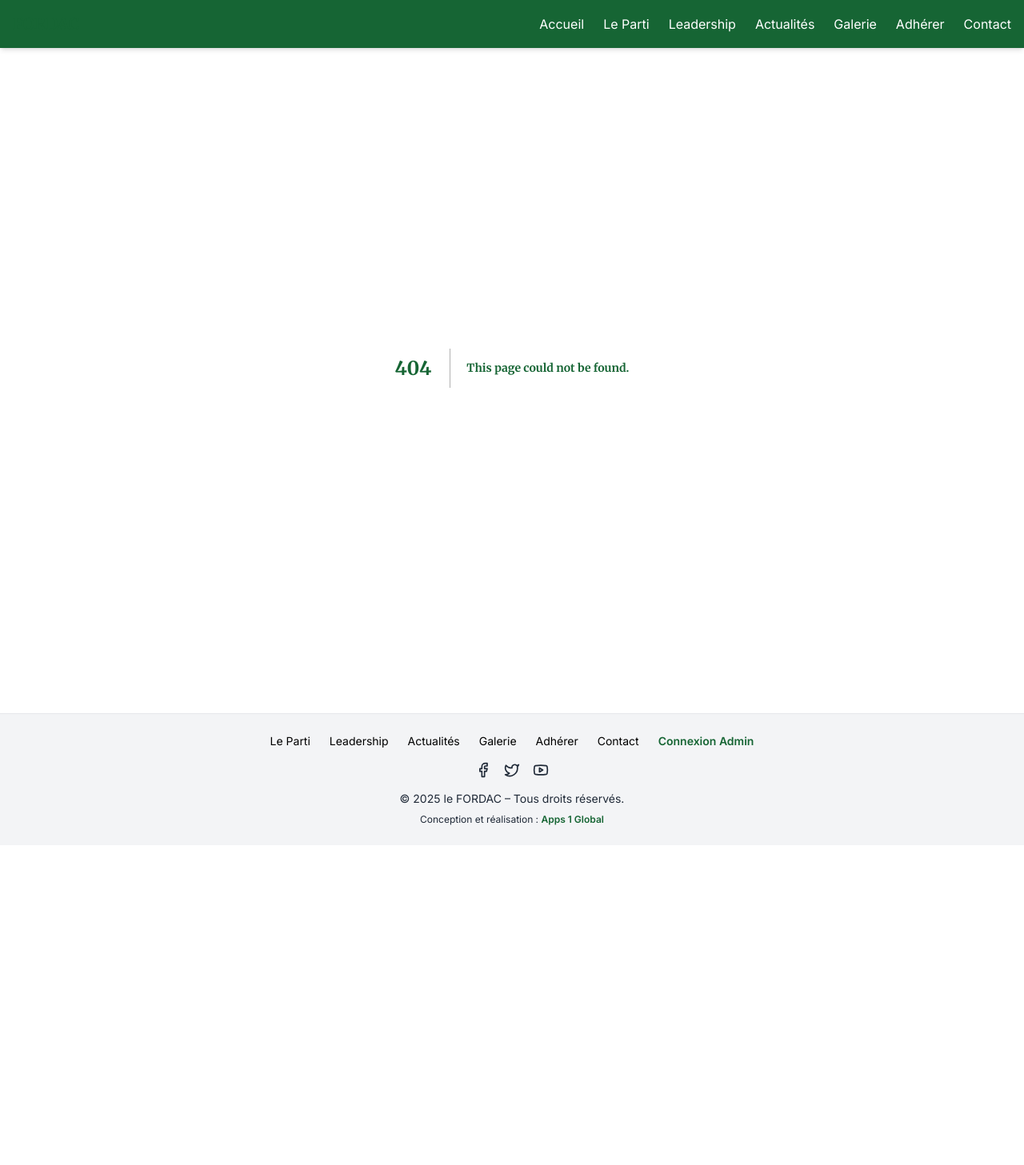
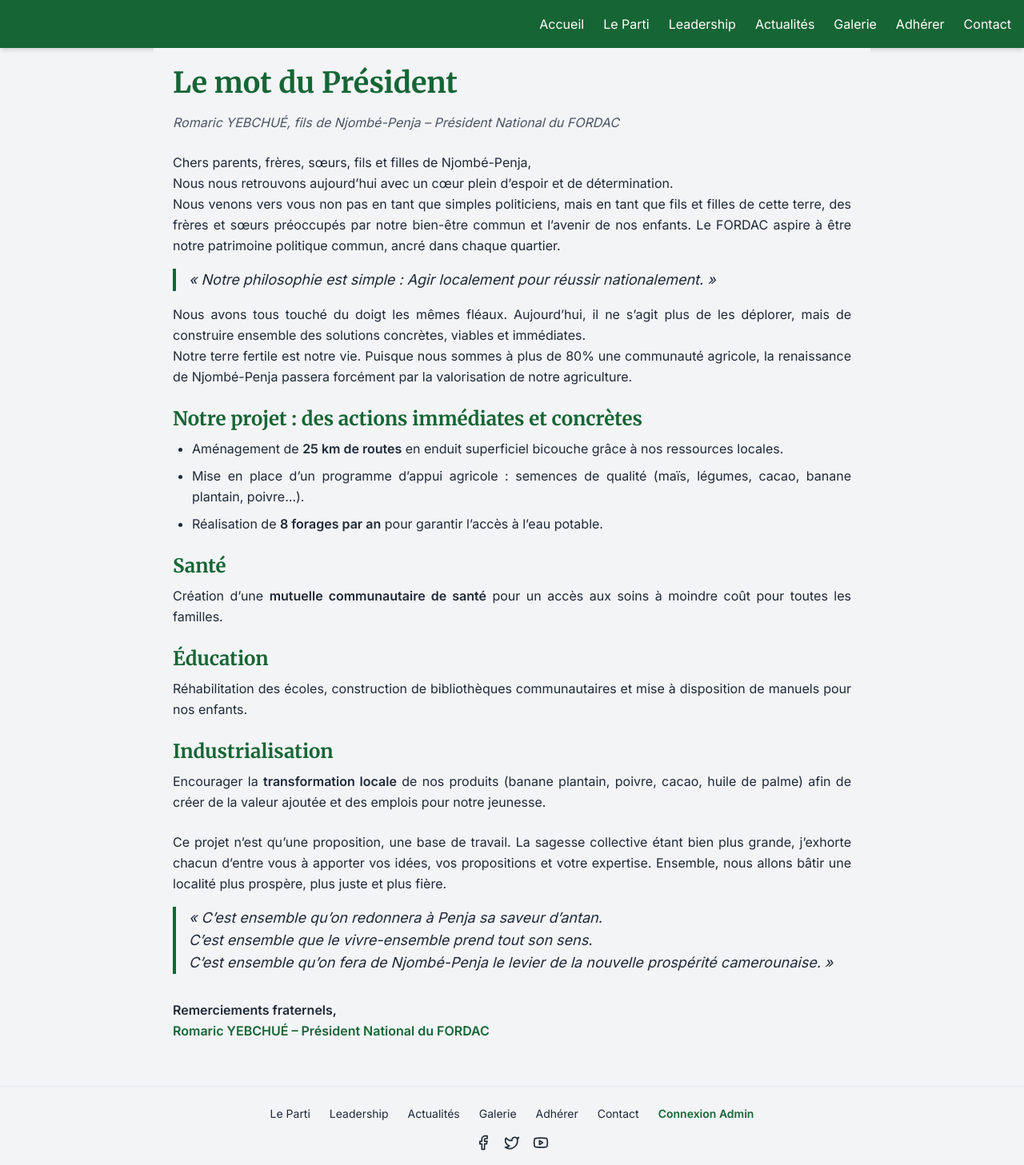
Before and after one commit to hdesumo/lefordac-app, a Next.js app: page /president in a window 1280 px wide. Before the commit this address had no page. Shown: the top 1457 px of the page at 80% size. Before the commit the page ends 1057 px from the top, so only its background shows below. Built offline with nearby package versions, Linux system fonts and the light colour scheme.

Commit message:
feat: add President page with speech

```diff
--- /dev/null
+++ b/pages/president.js
@@ -0,0 +1,112 @@
+export default function President() {
+  return (
+    <main className="max-w-4xl mx-auto p-6 bg-lefordac-light">
+      <h1 className="text-3xl md:text-4xl font-bold font-serif text-lefordac-primary mb-4">
+        Le mot du Président
+      </h1>
+      <p className="italic text-gray-600 mb-6">
+        Romaric YEBCHUÉ, fils de Njombé-Penja – Président National du FORDAC
+      </p>
+
+      <div className="prose prose-lg max-w-none text-justify leading-relaxed">
+        <p>
+          Chers parents, frères, sœurs, fils et filles de Njombé-Penja,
+          <br />
+          Nous nous retrouvons aujourd’hui avec un cœur plein d’espoir et de
+          détermination.
+        </p>
+
+        <p>
+          Nous venons vers vous non pas en tant que simples politiciens, mais en
+          tant que fils et filles de cette terre, des frères et sœurs préoccupés
+          par notre bien-être commun et l’avenir de nos enfants. Le FORDAC aspire
+          à être notre patrimoine politique commun, ancré dans chaque quartier.
+        </p>
+
+        <blockquote className="border-l-4 border-lefordac-primary pl-4 italic my-4 text-lg">
+          « Notre philosophie est simple : Agir localement pour réussir
+          nationalement. »
+        </blockquote>
+
+        <p>
+          Nous avons tous touché du doigt les mêmes fléaux. Aujourd’hui, il ne
+          s’agit plus de les déplorer, mais de construire ensemble des solutions
+          concrètes, viables et immédiates.
+        </p>
+
+        <p>
+          Notre terre fertile est notre vie. Puisque nous sommes à plus de 80% une
+          communauté agricole, la renaissance de Njombé-Penja passera forcément
+          par la valorisation de notre agriculture.
+        </p>
+
+        <h2 className="text-2xl font-bold text-lefordac-primary mt-6 mb-2">
+          Notre projet : des actions immédiates et concrètes
+        </h2>
+        <ul className="list-disc pl-6 space-y-2">
+          <li>
+            Aménagement de <strong>25 km de routes</strong> en enduit superficiel
+            bicouche grâce à nos ressources locales.
+          </li>
+          <li>
+            Mise en place d’un programme d’appui agricole : semences de qualité
+            (maïs, légumes, cacao, banane plantain, poivre…).
+          </li>
+          <li>
+            Réalisation de <strong>8 forages par an</strong> pour garantir l’accès
+            à l’eau potable.
+          </li>
+        </ul>
+
+        <h2 className="text-2xl font-bold text-lefordac-primary mt-6 mb-2">
+          Santé
+        </h2>
+        <p>
+          Création d’une <strong>mutuelle communautaire de santé</strong> pour un
+          accès aux soins à moindre coût pour toutes les familles.
+        </p>
+
+        <h2 className="text-2xl font-bold text-lefordac-primary mt-6 mb-2">
+          Éducation
+        </h2>
+        <p>
+          Réhabilitation des écoles, construction de bibliothèques communautaires
+          et mise à disposition de manuels pour nos enfants.
+        </p>
+
+        <h2 className="text-2xl font-bold text-lefordac-primary mt-6 mb-2">
+          Industrialisation
+        </h2>
+        <p>
+          Encourager la <strong>transformation locale</strong> de nos produits
+          (banane plantain, poivre, cacao, huile de palme) afin de créer de la
+          valeur ajoutée et des emplois pour notre jeunesse.
+        </p>
+
+        <p className="mt-6">
+          Ce projet n’est qu’une proposition, une base de travail. La sagesse
+          collective étant bien plus grande, j’exhorte chacun d’entre vous à
+          apporter vos idées, vos propositions et votre expertise. Ensemble, nous
+          allons bâtir une localité plus prospère, plus juste et plus fière.
+        </p>
+
+        <blockquote className="border-l-4 border-lefordac-primary pl-4 italic my-4 text-lg">
+          « C’est ensemble qu’on redonnera à Penja sa saveur d’antan.
+          <br />
+          C’est ensemble que le vivre-ensemble prend tout son sens.
+          <br />
+          C’est ensemble qu’on fera de Njombé-Penja le levier de la nouvelle
+          prospérité camerounaise. »
+        </blockquote>
+
+        <p className="mt-8 font-semibold">
+          Remerciements fraternels,
+          <br />
+          <span className="text-lefordac-primary">
+            Romaric YEBCHUÉ – Président National du FORDAC
+          </span>
+        </p>
+      </div>
+    </main>
+  );
+}
```
